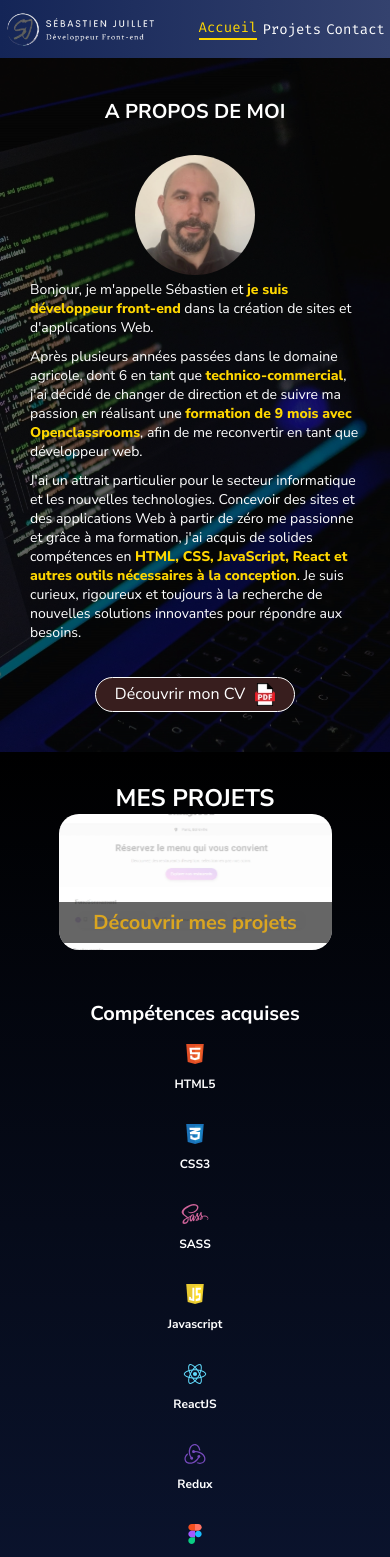
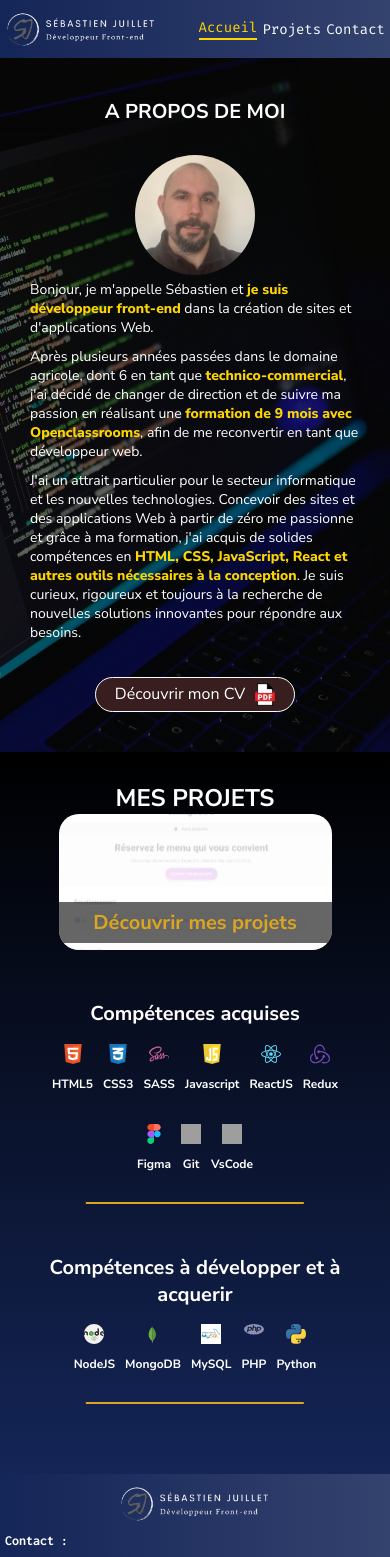
Before and after one commit to Sebi71/portfolio, a React (Vite) app: page / in a window 390 px wide. Shown: the top 1557 px of the page. Built offline with nearby package versions, Linux system fonts and the light colour scheme; grey boxes are pictures that could not be loaded.

Commit message:
test bug apple

```diff
--- a/src/components/Skills/index.scss
+++ b/src/components/Skills/index.scss
@@ -39,7 +39,7 @@
             // gap: 10px;
 
             @media (max-width: 767px){
-                display: block;
+                // display: block;
             }
 
             .content {
@@ -54,7 +54,7 @@
 
                 .skills {
                     height: 20px;
-                    width: 100%;
+                    aspect-ratio: 1/1;
 
                     @media (min-width: 768px){
                         height: 70px;
```
